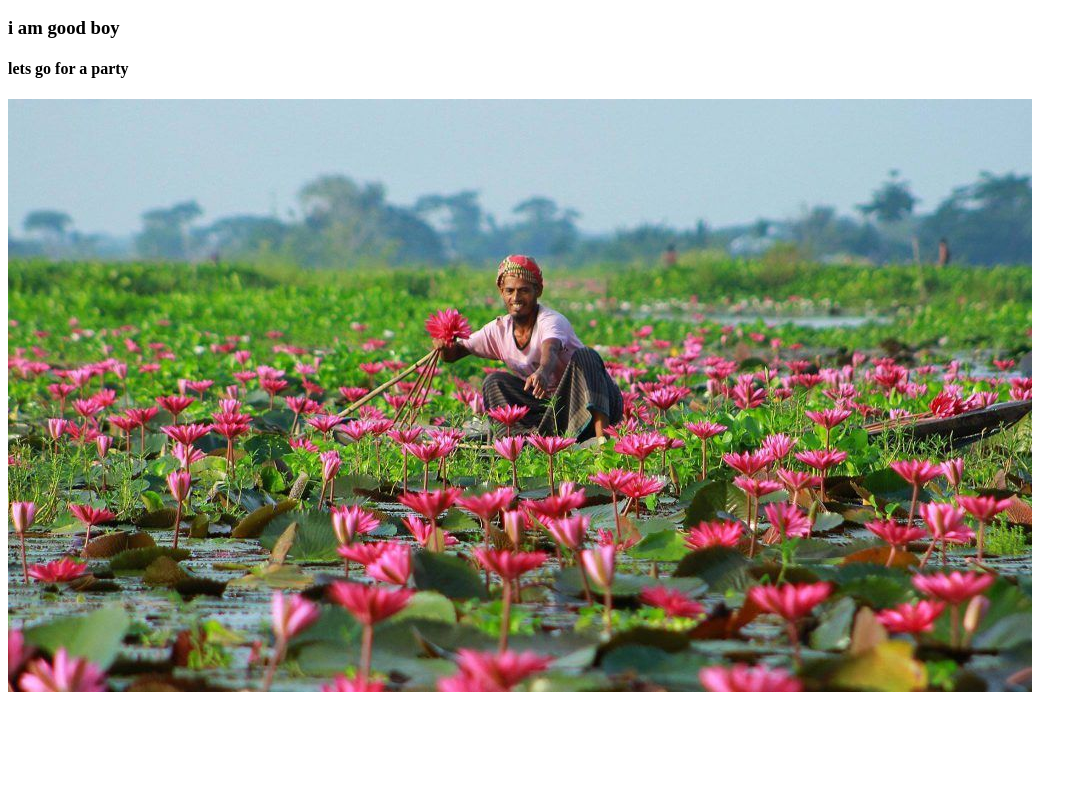
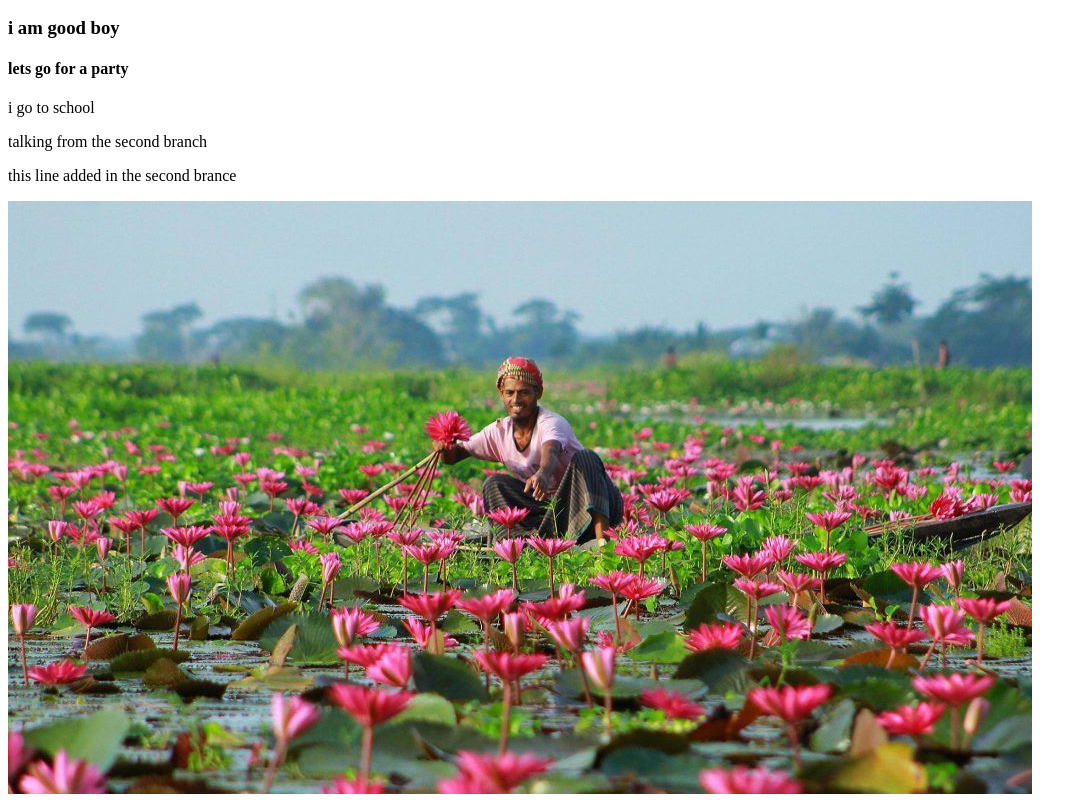
Before and after one commit to WalkerShahed-2021/dsfsd-dsfsdv-fds, a plain HTML site: page index.html in a window 1280 px wide. Shown: the part 110-916 px from the top of the page, without its empty margins (0-1087 px from the left). Before the commit the page ends 814 px from the top, so only its background shows below. Drawn offline with Linux system fonts and the light colour scheme.

Commit message:
adding more code

```diff
--- a/index.html
+++ b/index.html
@@ -10,6 +10,9 @@
   <h2> Look mama, i am using github</h2>
   <h3> i am good boy</h3>
   <h4> lets go for a party</h4>
+  <p> i go to school</p>
+  <p>talking from the second branch</p>
+  <p> this line added in the second brance </p>
   <img src="Village.jpg"">
 </body>
 </html>
```
